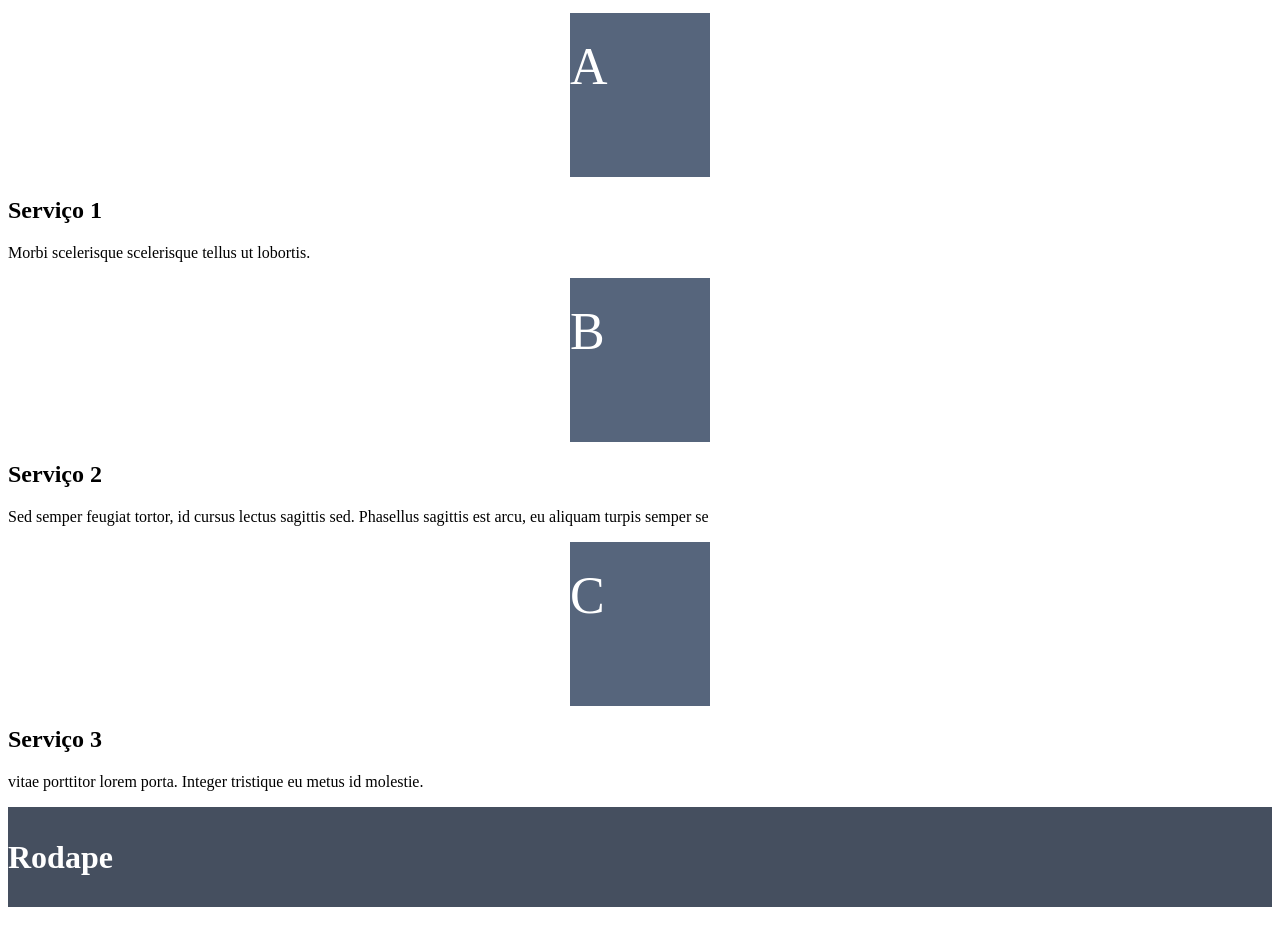
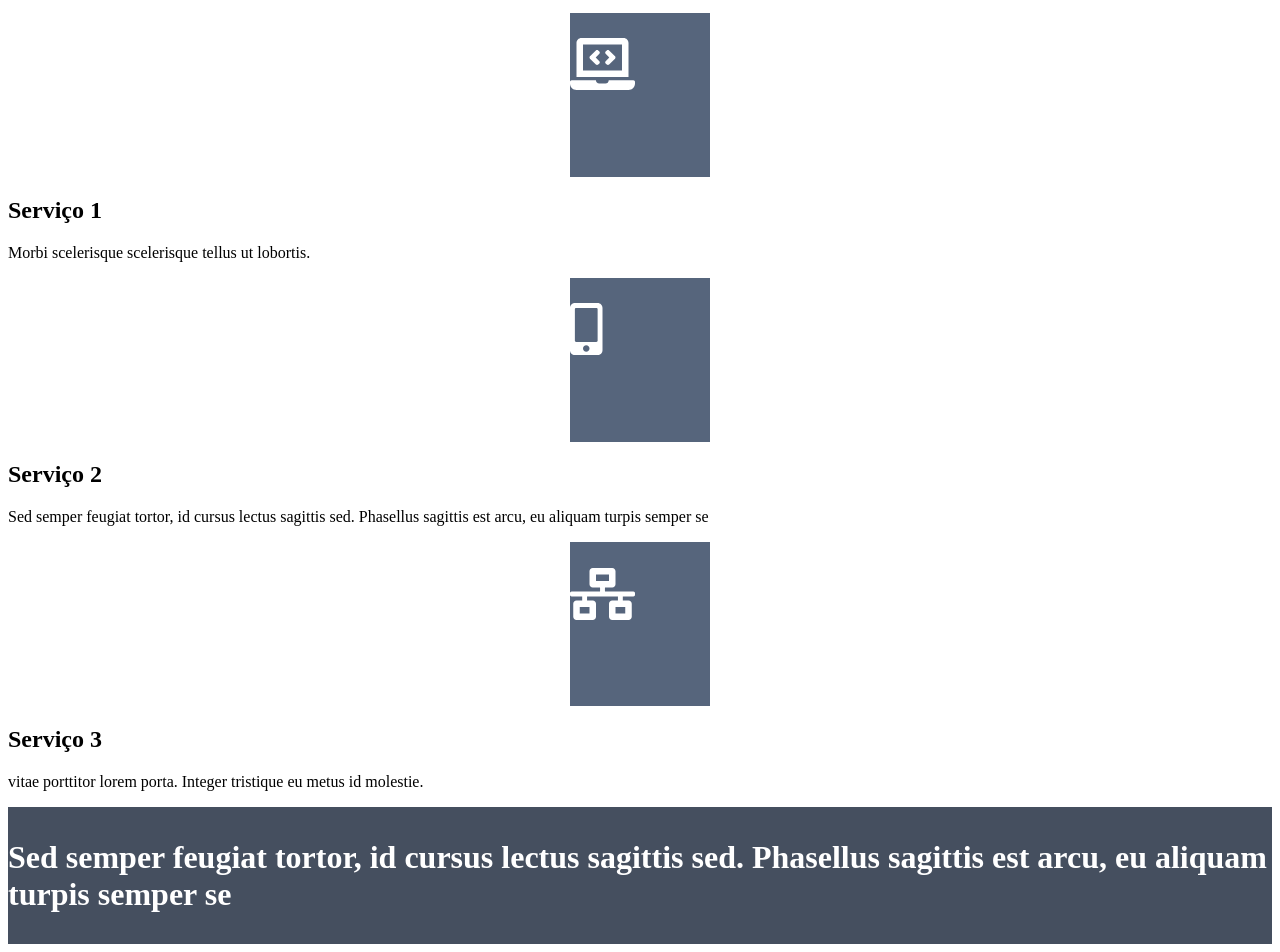
Before and after one commit to Jwfelipee/Imersao-ao-react-6, a Next.js app: page / in a window 1280 px wide. Shown: the part 316-1268 px from the top of the page. Before the commit the page ends 1231 px from the top, so only its background shows below. Built offline with nearby package versions, Linux system fonts and the light colour scheme.

Commit message:
colocado icones nos circulos, nome da pagina na aba(guia), framework de icones usado (font awesome) e instalado tambem

```diff
--- a/componets/Rodape.js
+++ b/componets/Rodape.js
@@ -15,7 +15,7 @@ const Rodape = () =>{
                 }`}
             </style>
             <Container className='text-center'>
-                <h1 className='lead'>Rodape</h1>
+                <h1 className='lead'>Sed semper feugiat tortor, id cursus lectus sagittis sed. Phasellus sagittis est arcu, eu aliquam turpis semper se</h1>
             </Container>
         </Jumbotron>
     )
--- a/package.json
+++ b/package.json
@@ -11,6 +11,9 @@
   "author": "",
   "license": "ISC",
   "dependencies": {
+    "@fortawesome/fontawesome-svg-core": "^1.2.35",
+    "@fortawesome/free-solid-svg-icons": "^5.15.3",
+    "@fortawesome/react-fontawesome": "^0.1.14",
     "bootstrap": "^5.0.0",
     "next": "^10.2.0",
     "react": "^17.0.2",
--- a/pages/index.js
+++ b/pages/index.js
@@ -1,14 +1,23 @@
 import React from 'react';
 
+import Head from 'next/head';
 import Menu from '../componets/Menu';
 import Rodape from '../componets/Rodape';
 
 import { Container, Jumbotron } from 'reactstrap';
 
+import { FontAwesomeIcon } from '@fortawesome/react-fontawesome'
+import { library } from '@fortawesome/fontawesome-svg-core'
+import { fas } from '@fortawesome/free-solid-svg-icons'
+library.add(fas)
 
 function Home() {
   return (
     <div>
+      <Head>
+        <title>Home - JWFelipe</title>
+        <meta name='description' content='Pagina home do site de orçamentos de serviços' />
+      </Head>
       <Menu />
       <Jumbotron fluid className="descr-top">
         <style>
@@ -52,7 +61,7 @@ function Home() {
           <div className='row'>
             <div className='col-md-4'>
               <div className='rounded-circle circulo centralizar'>
-                A
+                <FontAwesomeIcon icon='laptop-code' />
               </div>
               <h2 className='mt-4 mb-4'>Serviço 1</h2>
               <p>
@@ -61,20 +70,20 @@ function Home() {
             </div>
             <div className='col-md-4'>
               <div className='rounded-circle circulo centralizar'>
-                B
+                <FontAwesomeIcon icon='mobile-alt' />
               </div>
               <h2 className='mt-4 mb-4'>Serviço 2</h2>
               <p>
-              Sed semper feugiat tortor, id cursus lectus sagittis sed. Phasellus sagittis est arcu, eu aliquam turpis semper se
+                Sed semper feugiat tortor, id cursus lectus sagittis sed. Phasellus sagittis est arcu, eu aliquam turpis semper se
               </p>
             </div>
             <div className='col-md-4'>
               <div className='rounded-circle circulo centralizar'>
-                C
+              <FontAwesomeIcon icon='network-wired' />
               </div>
               <h2 className='mt-4 mb-4'>Serviço 3</h2>
               <p>
-              vitae porttitor lorem porta. Integer tristique eu metus id molestie.
+                vitae porttitor lorem porta. Integer tristique eu metus id molestie.
               </p>
             </div>
           </div>
```
Also changed, not shown: pages/orcamento.js (+12 -6 lines), 1 other file (tests, documents, lock files or other folders).
